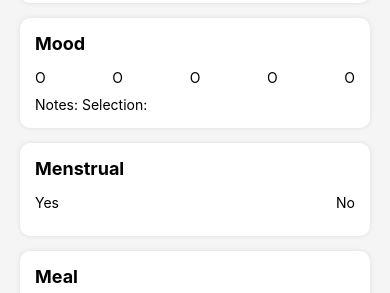
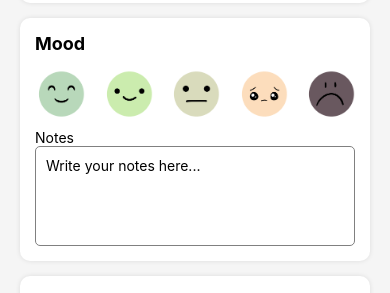
Before and after one commit to ElijahTyler/byte-by-byte, a React Native app in the folder my-app/: screen /Home in a window 390 px wide. Shown: the part 257-550 px from the top of the page. Built offline with nearby package versions, Linux system fonts and the light colour scheme.

Commit message:
mood selection and notes working

```diff
--- a/my-app/screens/HomeScreen.js
+++ b/my-app/screens/HomeScreen.js
@@ -1,6 +1,7 @@
-import React, { useState } from 'react';  // Import useState here
-import { View, Text, TouchableOpacity, StyleSheet } from 'react-native';
+import React, { useState } from 'react';
+import { View, Text, TouchableOpacity, StyleSheet, Image } from 'react-native';
 import Checkbox from 'expo-checkbox';
+import { TextInput } from 'react-native-gesture-handler';
 
 export default function HomeScreen({ navigation }) {
     // State for tasks
@@ -16,6 +17,10 @@ export default function HomeScreen({ navigation }) {
             task.id === id ? { ...task, completed: !task.completed } : task
         ));
     };
+
+    // State for mood selection
+    const [selectedMood, setSelectedMood] = useState(null);  // Track selected mood
+    const [notes, setNotes] = useState('');  // Track notes
 
     return (
         <View style={styles.homeContainer}>
@@ -44,13 +49,67 @@ export default function HomeScreen({ navigation }) {
             <View style={styles.section}>
                 <Text style={styles.sectionTitle}>Mood</Text>
                 <View style={styles.moodOptions}>
-                    <Text>O</Text>
-                    <Text>O</Text>
-                    <Text>O</Text>
-                    <Text>O</Text>
-                    <Text>O</Text>
+                    <TouchableOpacity onPress={() => setSelectedMood('VeryHappy')}>
+                        {/* Image 5.png (VeryHappy) */}
+                        <Image
+                            source={require('../icons/5.png')}
+                            style={[
+                                styles.icon,
+                                selectedMood === 'VeryHappy' && styles.selectedIcon
+                            ]}
+                        />
+                    </TouchableOpacity>
+                    <TouchableOpacity onPress={() => setSelectedMood('Happy')}>
+                        {/* Image 4.png (Happy) */}
+                        <Image
+                            source={require('../icons/4.png')}
+                            style={[
+                                styles.icon,
+                                selectedMood === 'Happy' && styles.selectedIcon
+                            ]}
+                        />
+                    </TouchableOpacity>
+                    <TouchableOpacity onPress={() => setSelectedMood('Neutral')}>
+                        {/* Image 3.png (Neutral) */}
+                        <Image
+                            source={require('../icons/3.png')}
+                            style={[
+                                styles.icon,
+                                selectedMood === 'Neutral' && styles.selectedIcon
+                            ]}
+                        />
+                    </TouchableOpacity>
+                    <TouchableOpacity onPress={() => setSelectedMood('Sad')}>
+                        {/* Image 2.png (Sad) */}
+                        <Image
+                            source={require('../icons/2.png')}
+                            style={[
+                                styles.icon,
+                                selectedMood === 'Sad' && styles.selectedIcon
+                            ]}
+                        />
+                    </TouchableOpacity>
+                    <TouchableOpacity onPress={() => setSelectedMood('VerySad')}>
+                        {/* Image 1.png (VerySad) */}
+                        <Image
+                            source={require('../icons/1.png')}
+                            style={[
+                                styles.icon,
+                                selectedMood === 'VerySad' && styles.selectedIcon
+                            ]}
+                        />
+                    </TouchableOpacity>
                 </View>
-                <Text>Notes: Selection: {/** Add any logic here */}</Text>
+
+                {/* Notes Section */}
+                <Text>Notes</Text>
+                <TextInput
+                    style={styles.textBox}
+                    multiline
+                    placeholder="Write your notes here..."
+                    value={notes}
+                    onChangeText={(text) => setNotes(text)}
+                />
             </View>
 
             {/* Menstrual Section */}
@@ -118,6 +177,22 @@ const styles = StyleSheet.create({
         justifyContent: 'space-between',
         marginVertical: 10,
     },
+    icon: {
+        width: 50,  // Default size
+        height: 50, // Default size
+    },
+    selectedIcon: {
+        width: 70,  // Larger size when selected
+        height: 70, // Larger size when selected
+    },
+    textBox: {
+        height: 100,
+        borderColor: 'gray',
+        borderWidth: 1,
+        padding: 10,
+        borderRadius: 5,
+        textAlignVertical: 'top',  // For proper multiline behavior
+    },
     menstrualOptions: {
         flexDirection: 'row',
         justifyContent: 'space-between',
```
